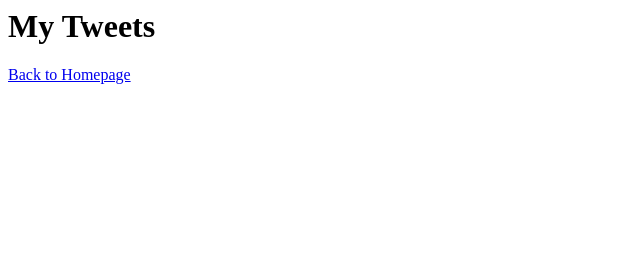
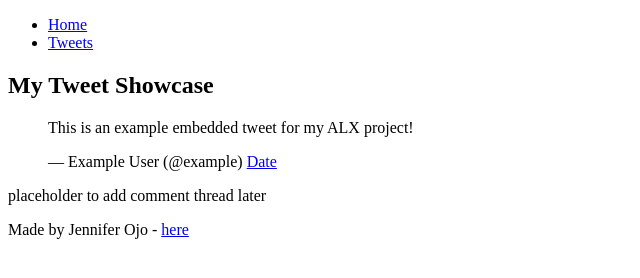
Before and after one commit to Jen-Ojo/My_First_Portfolio, a plain HTML site: page tweets.html in a window 1280 px wide. Shown: the whole page, without its empty margins (0-640 px from the left). Drawn offline with Linux system fonts and the light colour scheme.

Commit message:
Tweets is fun

```diff
--- a/tweets.html
+++ b/tweets.html
@@ -1,10 +1,35 @@
-<h1>My Tweets</h1>
+<!DOCTYPE html>
+<html lang="en">
+<head>
+  <meta charset="UTF-8">
+  <title>My Tweets Page</title>
+</head>
+<body>
+  <header>
+    <ul>
+      <li><a href="index.html">Home</a></li>
+      <li><a href="tweets.html">Tweets</a></li>
+    </ul>
+  </header>
 
-<!-- Embedded Tweet -->
-<blockquote class="twitter-tweet">
-  <a href="https://twitter.com/jenniferomorog2/status/1712345678901234567"></a>
-</blockquote>
-<script async src="https://platform.twitter.com/widgets.js" charset="utf-8"></script>
+  <main>
+    <article>
+      <h1>My Tweet Showcase</h1>
 
-<!-- Link back to homepage -->
-<p><a href="index.html">Back to Homepage</a></p>
+      <!-- Embedded Tweet -->
+      <blockquote class="twitter-tweet">
+        <p lang="en" dir="ltr">This is an example embedded tweet for my ALX project!</p>
+        &mdash; Example User (@example)
+        <a href="https://twitter.com/example/status/123456789">Date</a>
+      </blockquote>
+      <script async src="https://platform.twitter.com/widgets.js" charset="utf-8"></script>
+    </article>
+
+    <aside>
+      <p>placeholder to add comment thread later</p>
+    </aside>
+  </main>
+
+  <footer><p>Made by Jennifer Ojo - <a href="https://www.alx.com" target="_blank">here</a></p></footer>
+</body>
+</html>
```
